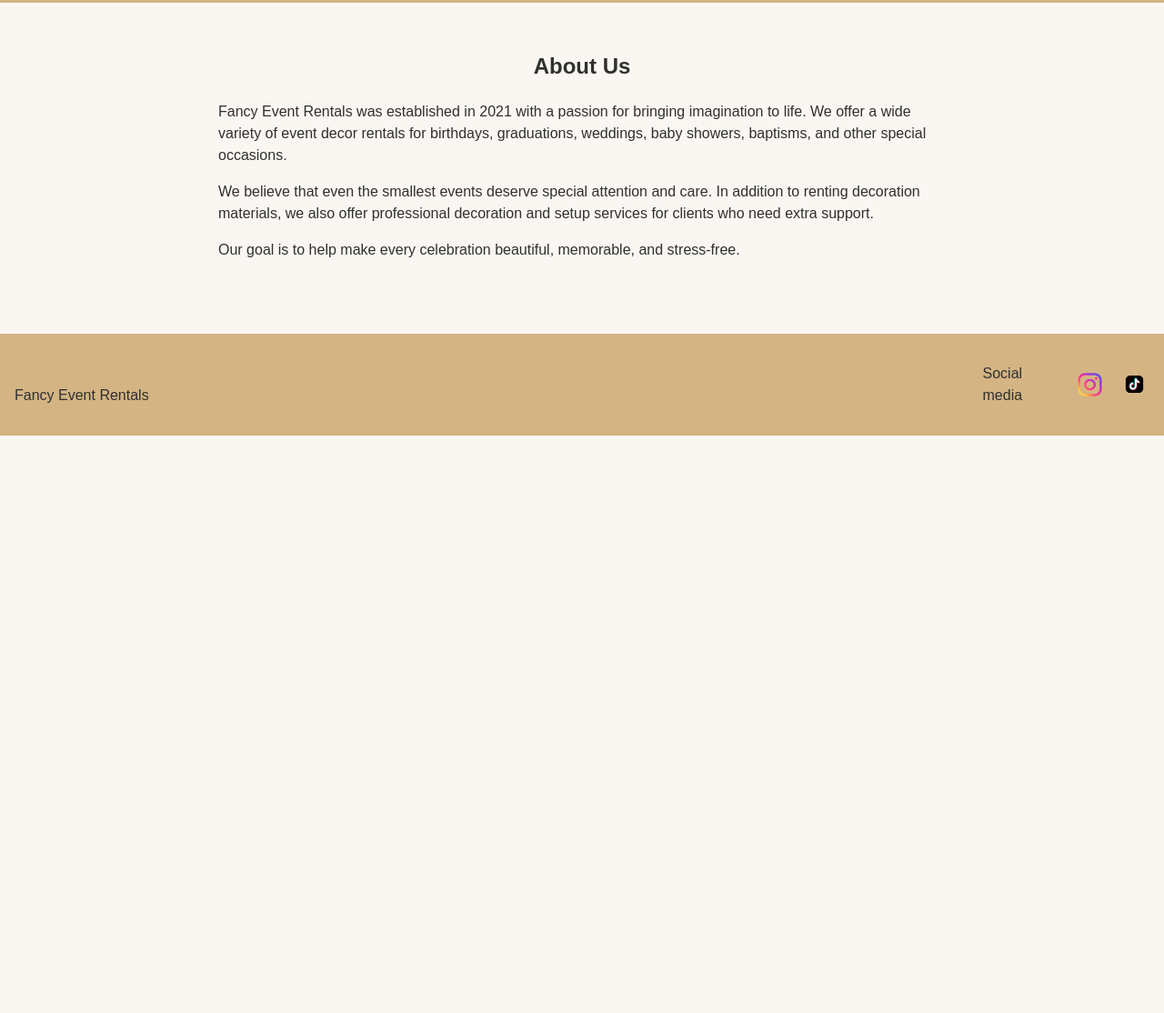
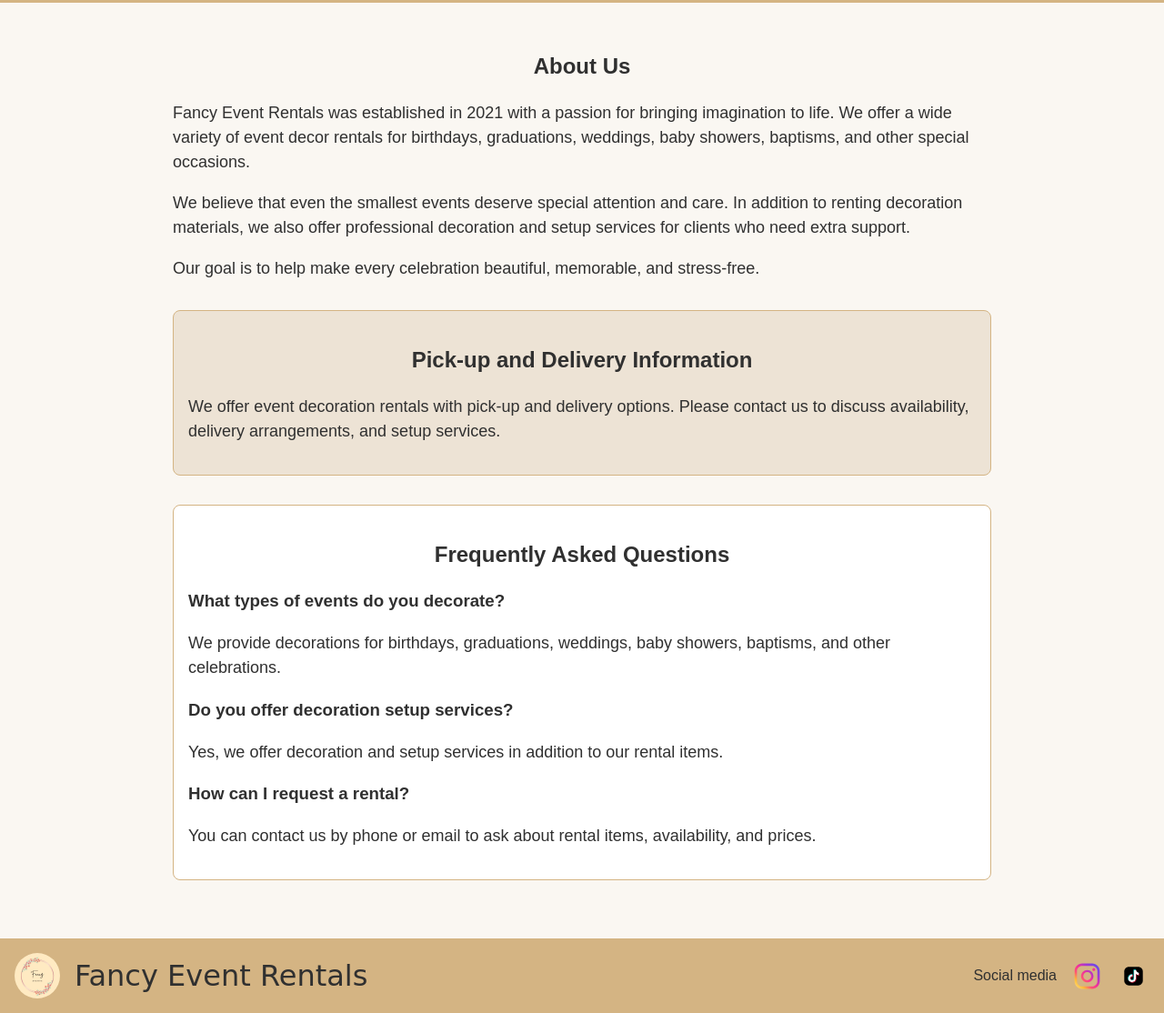
Before and after one commit to MeseretHaile/css-architecture-package, a plain HTML site: page aboutUs.html in a window 1280 px wide. Shown: the part 69-1183 px from the top of the page at 91% size. Before the commit the page ends 800 px from the top, so only its background shows below. Drawn offline with Linux system fonts and the light colour scheme; a web font is replaced by a local one.

Commit message:
update About us style

```diff
--- a/aboutUs.html
+++ b/aboutUs.html
@@ -55,15 +55,49 @@
           Our goal is to help make every celebration beautiful, memorable, and
           stress-free.
         </p>
+        <div class="about-details">
+          <h2 class="center">Pick-up and Delivery Information</h2>
+
+          <p>
+            We offer event decoration rentals with pick-up and delivery options.
+            Please contact us to discuss availability, delivery arrangements,
+            and setup services.
+          </p>
+        </div>
+        <div class="FAQ">
+          <h2 class="center">Frequently Asked Questions</h2>
+
+          <h3>What types of events do you decorate?</h3>
+          <p>
+            We provide decorations for birthdays, graduations, weddings, baby
+            showers, baptisms, and other celebrations.
+          </p>
+
+          <h3>Do you offer decoration setup services?</h3>
+          <p>
+            Yes, we offer decoration and setup services in addition to our
+            rental items.
+          </p>
+
+          <h3>How can I request a rental?</h3>
+          <p>
+            You can contact us by phone or email to ask about rental items,
+            availability, and prices.
+          </p>
+        </div>
       </section>
     </main>
     <footer class="site-footer">
-      <section class="wrapper">
-        <img src="" alt="" />
-        <p>Fancy Event Rentals</p>
-      </section>
-      <section class="social">
-        <p>Social media</p>
+      <div class="logo">
+        <img
+          class="logo-img"
+          src="images/logo.png"
+          alt="Fancy Event Rentals logo"
+        />
+        <p class="logo-text">Fancy Event Rentals</p>
+      </div>
+      <div class="social">
+        <p class="social-media">Social media</p>
         <a
           href="https://www.instagram.com/DECORBYMESSI/"
           target="_blank"
@@ -77,7 +111,7 @@
         >
           <img src="images/tiktok.svg" alt="tiktok logo" />
         </a>
-      </section>
+      </div>
     </footer>
   </body>
 </html>
--- a/styles.css
+++ b/styles.css
@@ -27,6 +27,7 @@
     --font-body: Arial, Helvetica, sans-serif;
     --font-logo: "Luxurious Script", cursive;
     --font-size-body: 1rem;
+    --line--height: 1.5;
   }
 
   body {
@@ -77,7 +78,7 @@
     object-position: center;
   }
   .about {
-    max-inline-size: 800px;
+    max-inline-size: 900px;
     padding-block: var(--space-lg);
   }
 }
@@ -229,9 +230,34 @@
     object-fit: contain;
     display: block;
   }
+  @media (max-width: 720px) {
+    .site-footer .logo-text {
+      font-size: var(--space-md);
+    }
+    .social-media {
+      display: none;
+    }
+  }
   .contact {
     text-align: center;
     padding-block: var(--space-lg);
+  }
+  .about-details,
+  .FAQ {
+    margin-top: var(--space-lg);
+    padding: var(--space-md);
+    border: 1px solid var(--color-champagne);
+    border-radius: var(--radius);
+  }
+  .about-details {
+    background-color: var(--color-surface);
+  }
+  .FAQ {
+    background-color: var(--color-white);
+  }
+  .about p {
+    font-size: 1.125rem;
+    line-height: var(--line--height);
   }
 }
 @layer utilities {
@@ -273,7 +299,7 @@
 
 @media print {
   body {
-    background-color: white;
+    background-color: var(--color-white);
     color: black;
   }
   .site-header,
```
Also changed, not shown: index.html (+1 -1 lines).
